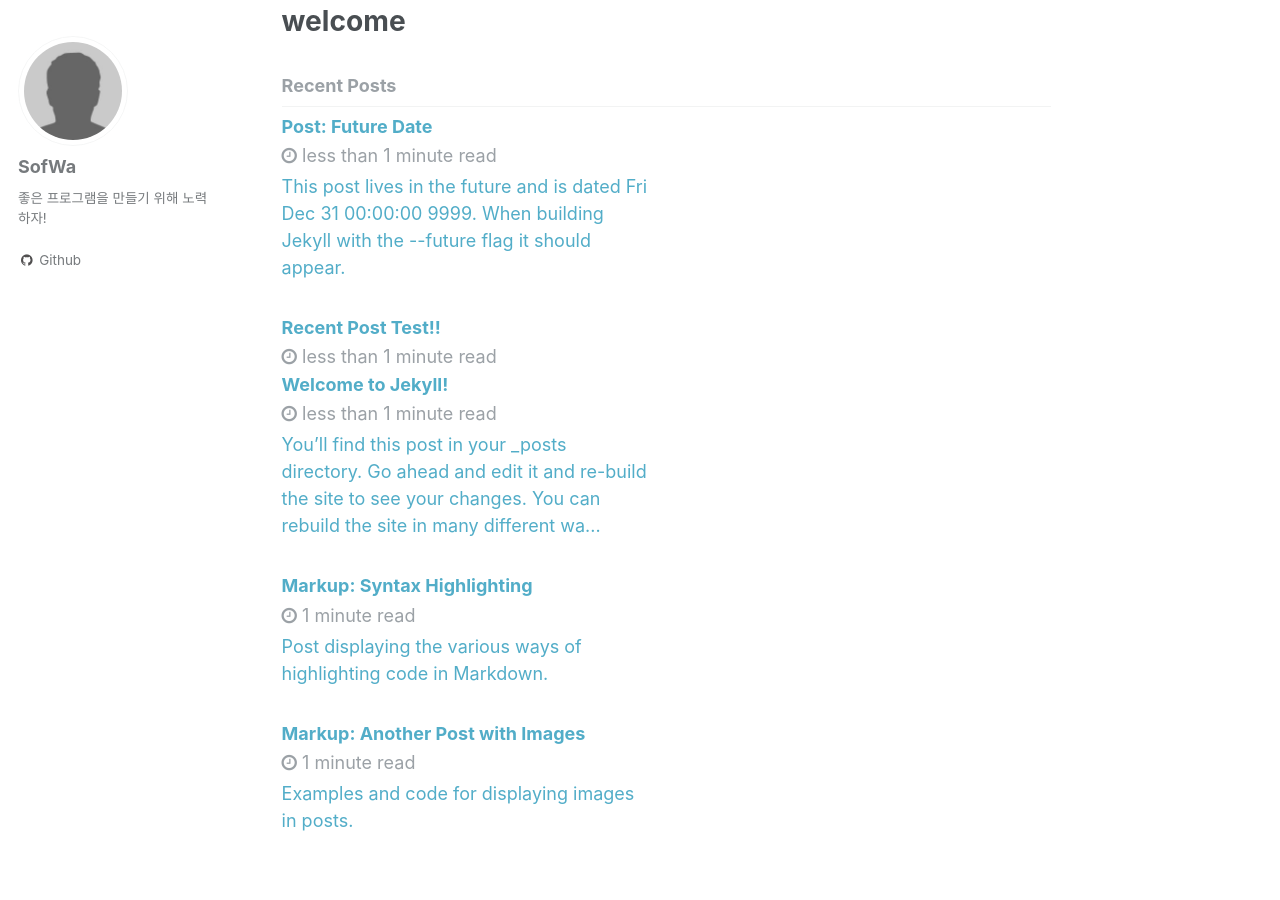
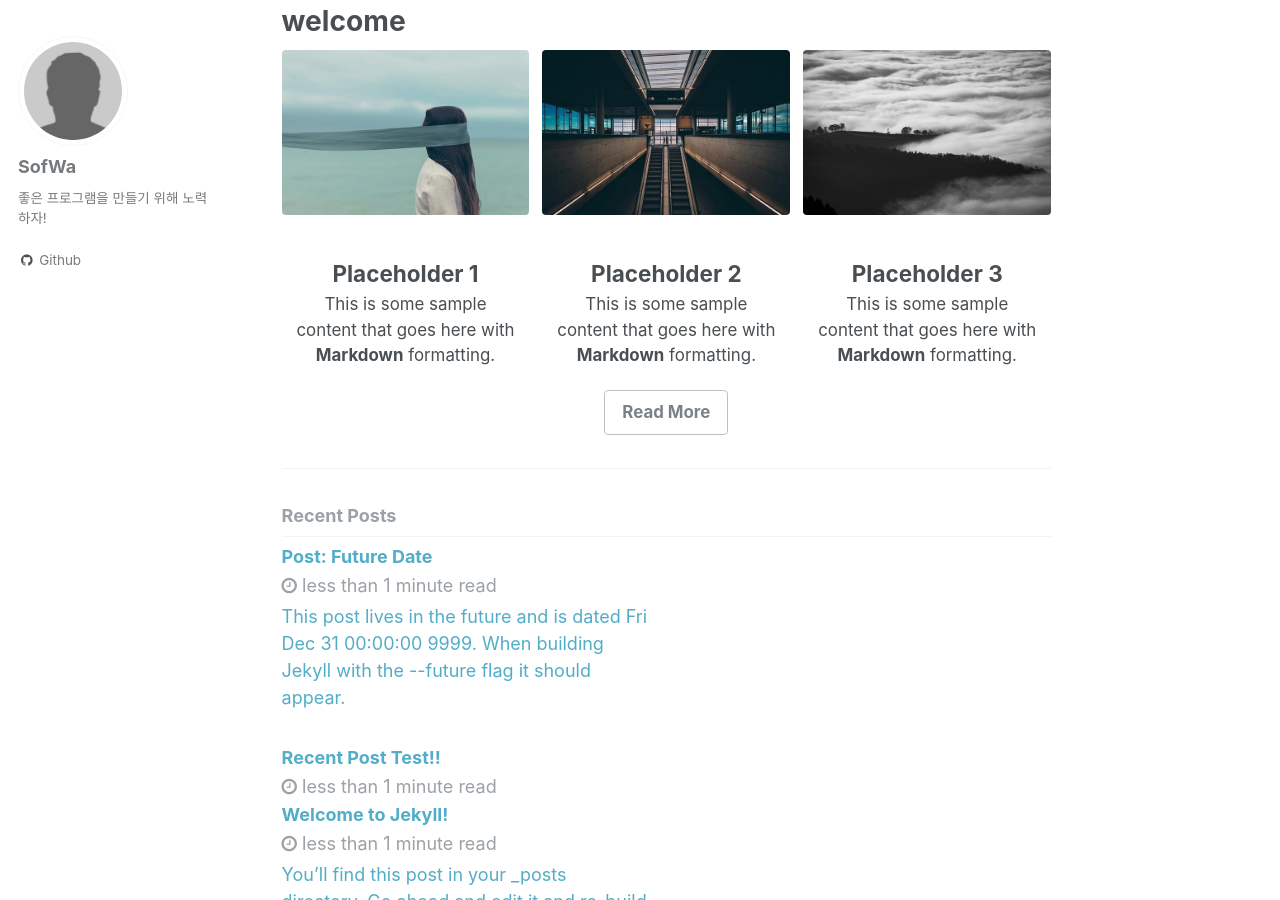
Before and after one commit to SofWa/custom-minimal-mistakes, a Jekyll site: the page built from _pages/home.md, in a window 1280 px wide and 900 px high, scrolled down 481 px. Built offline with Jekyll 4.4.1, drawn with Linux system fonts in a browser that asks for light colours.

Commit message:
Update home.md

```diff
--- a/_pages/home.md
+++ b/_pages/home.md
@@ -6,9 +6,28 @@ permalink: /
 header:
   image: unsplash-image-7.jpg
   caption: "Photo credit: [**Unsplash**](https://unsplash.com)"
+
+feature_row:
+  - image_path: unsplash-gallery-image-1-th.jpg
+    alt: "placeholder image 1"
+    title: "Placeholder 1"
+    excerpt: "This is some sample content that goes here with **Markdown** formatting."
+  - image_path: unsplash-gallery-image-2-th.jpg
+    alt: "placeholder image 2"
+    title: "Placeholder 2"
+    excerpt: "This is some sample content that goes here with **Markdown** formatting."
+    url: "#test-link"
+    btn_label: "Read More"
+    btn_class: "btn--inverse"
+  - image_path: unsplash-gallery-image-3-th.jpg
+    title: "Placeholder 3"
+    excerpt: "This is some sample content that goes here with **Markdown** formatting."
+
 ---
 
 {% include base_path %}
+
+{% include feature_row %}
 
 <h3 class="archive__subtitle">Recent Posts</h3>
 
```
